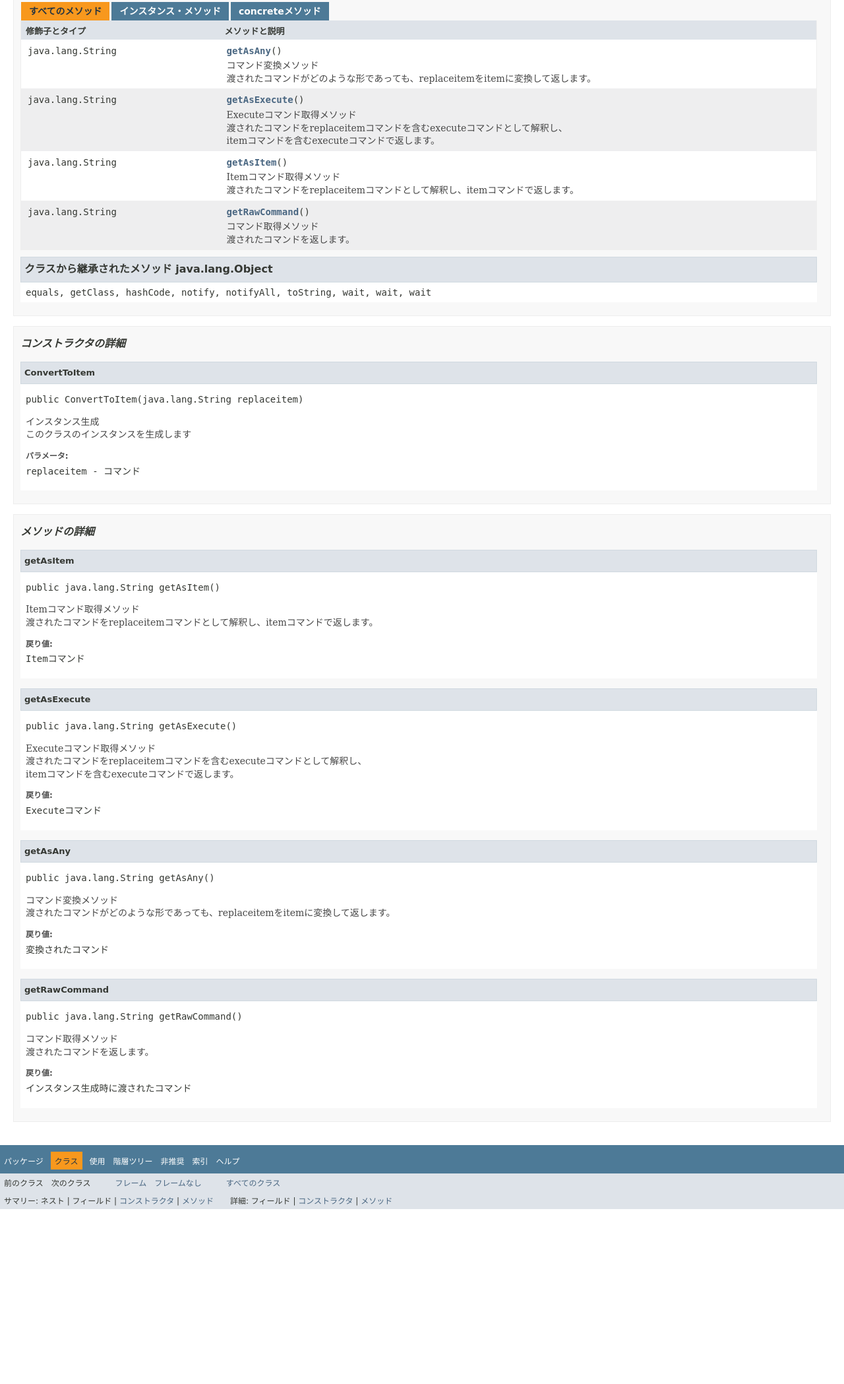
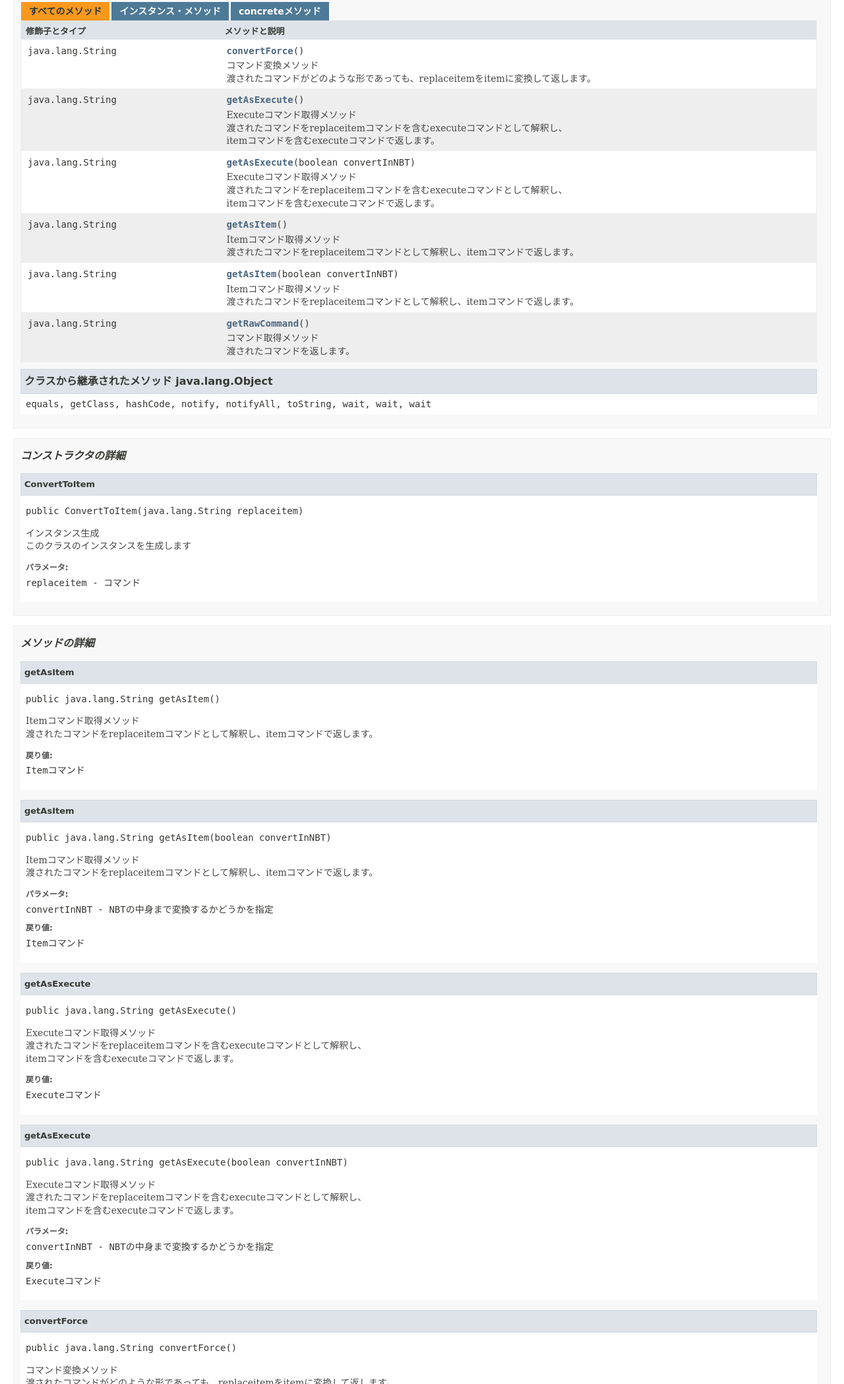
Before and after one commit to Maple-32768/Java_Applications, a plain HTML site: page item_commands_come_on/doc/ConvertToItem.html in a window 1280 px wide. Shown: the part 703-2800 px from the top of the page at 66% size. Before the commit the page ends 2535 px from the top, so only its background shows below. Drawn offline with Linux system fonts and the light colour scheme; a web font is replaced by a local one.

Commit message:
Add files via upload

```diff
--- a/item_commands_come_on/doc/ConvertToItem.html
+++ b/item_commands_come_on/doc/ConvertToItem.html
@@ -2,10 +2,10 @@
 <!-- NewPage -->
 <html lang="ja">
 <head>
-<!-- Generated by javadoc (1.8.0_291) on Tue Jun 08 00:24:30 JST 2021 -->
+<!-- Generated by javadoc (1.8.0_291) on Wed Jun 09 10:20:29 JST 2021 -->
 <meta http-equiv="Content-Type" content="text/html; charset=UTF-8">
 <title>ConvertToItem</title>
-<meta name="date" content="2021-06-08">
+<meta name="date" content="2021-06-09">
 <link rel="stylesheet" type="text/css" href="stylesheet.css" title="Style">
 <script type="text/javascript" src="script.js"></script>
 </head>
@@ -19,7 +19,7 @@
     catch(err) {
     }
 //-->
-var methods = {"i0":10,"i1":10,"i2":10,"i3":10};
+var methods = {"i0":10,"i1":10,"i2":10,"i3":10,"i4":10,"i5":10};
 var tabs = {65535:["t0","すべてのメソッド"],2:["t2","インスタンス・メソッド"],8:["t4","concreteメソッド"]};
 var altColor = "altColor";
 var rowColor = "rowColor";
@@ -157,7 +157,7 @@ extends java.lang.Object</pre>
 </tr>
 <tr id="i0" class="altColor">
 <td class="colFirst"><code>java.lang.String</code></td>
-<td class="colLast"><code><span class="memberNameLink"><a href="ConvertToItem.html#getAsAny--">getAsAny</a></span>()</code>
+<td class="colLast"><code><span class="memberNameLink"><a href="ConvertToItem.html#convertForce--">convertForce</a></span>()</code>
 <div class="block">コマンド変換メソッド<br>
  渡されたコマンドがどのような形であっても、replaceitemをitemに変換して返します。</div>
 </td>
@@ -171,12 +171,26 @@ extends java.lang.Object</pre>
 </tr>
 <tr id="i2" class="altColor">
 <td class="colFirst"><code>java.lang.String</code></td>
+<td class="colLast"><code><span class="memberNameLink"><a href="ConvertToItem.html#getAsExecute-boolean-">getAsExecute</a></span>(boolean&nbsp;convertInNBT)</code>
+<div class="block">Executeコマンド取得メソッド<br>
+ 渡されたコマンドをreplaceitemコマンドを含むexecuteコマンドとして解釈し、<br>itemコマンドを含むexecuteコマンドで返します。</div>
+</td>
+</tr>
+<tr id="i3" class="rowColor">
+<td class="colFirst"><code>java.lang.String</code></td>
 <td class="colLast"><code><span class="memberNameLink"><a href="ConvertToItem.html#getAsItem--">getAsItem</a></span>()</code>
 <div class="block">Itemコマンド取得メソッド<br>
  渡されたコマンドをreplaceitemコマンドとして解釈し、itemコマンドで返します。</div>
 </td>
 </tr>
-<tr id="i3" class="rowColor">
+<tr id="i4" class="altColor">
+<td class="colFirst"><code>java.lang.String</code></td>
+<td class="colLast"><code><span class="memberNameLink"><a href="ConvertToItem.html#getAsItem-boolean-">getAsItem</a></span>(boolean&nbsp;convertInNBT)</code>
+<div class="block">Itemコマンド取得メソッド<br>
+ 渡されたコマンドをreplaceitemコマンドとして解釈し、itemコマンドで返します。</div>
+</td>
+</tr>
+<tr id="i5" class="rowColor">
 <td class="colFirst"><code>java.lang.String</code></td>
 <td class="colLast"><code><span class="memberNameLink"><a href="ConvertToItem.html#getRawCommand--">getRawCommand</a></span>()</code>
 <div class="block">コマンド取得メソッド<br>
@@ -243,6 +257,23 @@ extends java.lang.Object</pre>
 </dl>
 </li>
 </ul>
+<a name="getAsItem-boolean-">
+<!--   -->
+</a>
+<ul class="blockList">
+<li class="blockList">
+<h4>getAsItem</h4>
+<pre>public&nbsp;java.lang.String&nbsp;getAsItem(boolean&nbsp;convertInNBT)</pre>
+<div class="block">Itemコマンド取得メソッド<br>
+ 渡されたコマンドをreplaceitemコマンドとして解釈し、itemコマンドで返します。</div>
+<dl>
+<dt><span class="paramLabel">パラメータ:</span></dt>
+<dd><code>convertInNBT</code> - NBTの中身まで変換するかどうかを指定</dd>
+<dt><span class="returnLabel">戻り値:</span></dt>
+<dd>Itemコマンド</dd>
+</dl>
+</li>
+</ul>
 <a name="getAsExecute--">
 <!--   -->
 </a>
@@ -258,13 +289,30 @@ extends java.lang.Object</pre>
 </dl>
 </li>
 </ul>
-<a name="getAsAny--">
+<a name="getAsExecute-boolean-">
 <!--   -->
 </a>
 <ul class="blockList">
 <li class="blockList">
-<h4>getAsAny</h4>
-<pre>public&nbsp;java.lang.String&nbsp;getAsAny()</pre>
+<h4>getAsExecute</h4>
+<pre>public&nbsp;java.lang.String&nbsp;getAsExecute(boolean&nbsp;convertInNBT)</pre>
+<div class="block">Executeコマンド取得メソッド<br>
+ 渡されたコマンドをreplaceitemコマンドを含むexecuteコマンドとして解釈し、<br>itemコマンドを含むexecuteコマンドで返します。</div>
+<dl>
+<dt><span class="paramLabel">パラメータ:</span></dt>
+<dd><code>convertInNBT</code> - NBTの中身まで変換するかどうかを指定</dd>
+<dt><span class="returnLabel">戻り値:</span></dt>
+<dd>Executeコマンド</dd>
+</dl>
+</li>
+</ul>
+<a name="convertForce--">
+<!--   -->
+</a>
+<ul class="blockList">
+<li class="blockList">
+<h4>convertForce</h4>
+<pre>public&nbsp;java.lang.String&nbsp;convertForce()</pre>
 <div class="block">コマンド変換メソッド<br>
  渡されたコマンドがどのような形であっても、replaceitemをitemに変換して返します。</div>
 <dl>
```
Also changed, not shown: item_commands_come_on/doc/allclasses-frame.html (+2 -2 lines), item_commands_come_on/doc/allclasses-noframe.html (+2 -2 lines), item_commands_come_on/doc/class-use/ConvertToItem.html (+2 -2 lines), item_commands_come_on/doc/constant-values.html (+2 -2 lines), item_commands_come_on/doc/deprecated-list.html (+2 -2 lines), item_commands_come_on/doc/help-doc.html (+2 -2 lines), item_commands_come_on/doc/index-files/index-1.html (+7 -2 lines), item_commands_come_on/doc/index-files/index-2.html (+12 -7 lines), item_commands_come_on/doc/index.html (+1 -1 lines), item_commands_come_on/doc/overview-tree.html (+2 -2 lines), item_commands_come_on/doc/package-frame.html (+2 -2 lines), item_commands_come_on/doc/package-summary.html (+2 -2 lines), item_commands_come_on/doc/package-tree.html (+2 -2 lines), item_commands_come_on/doc/package-use.html (+2 -2 lines).
